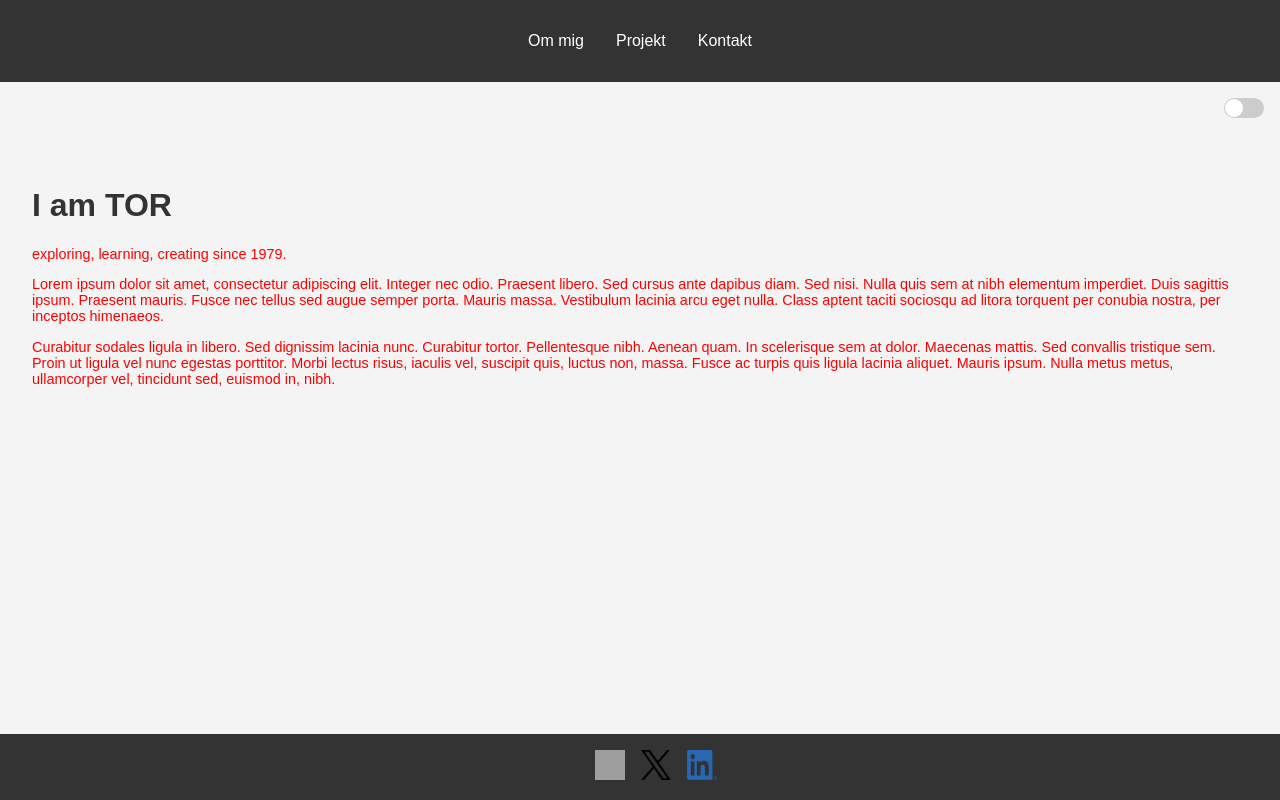
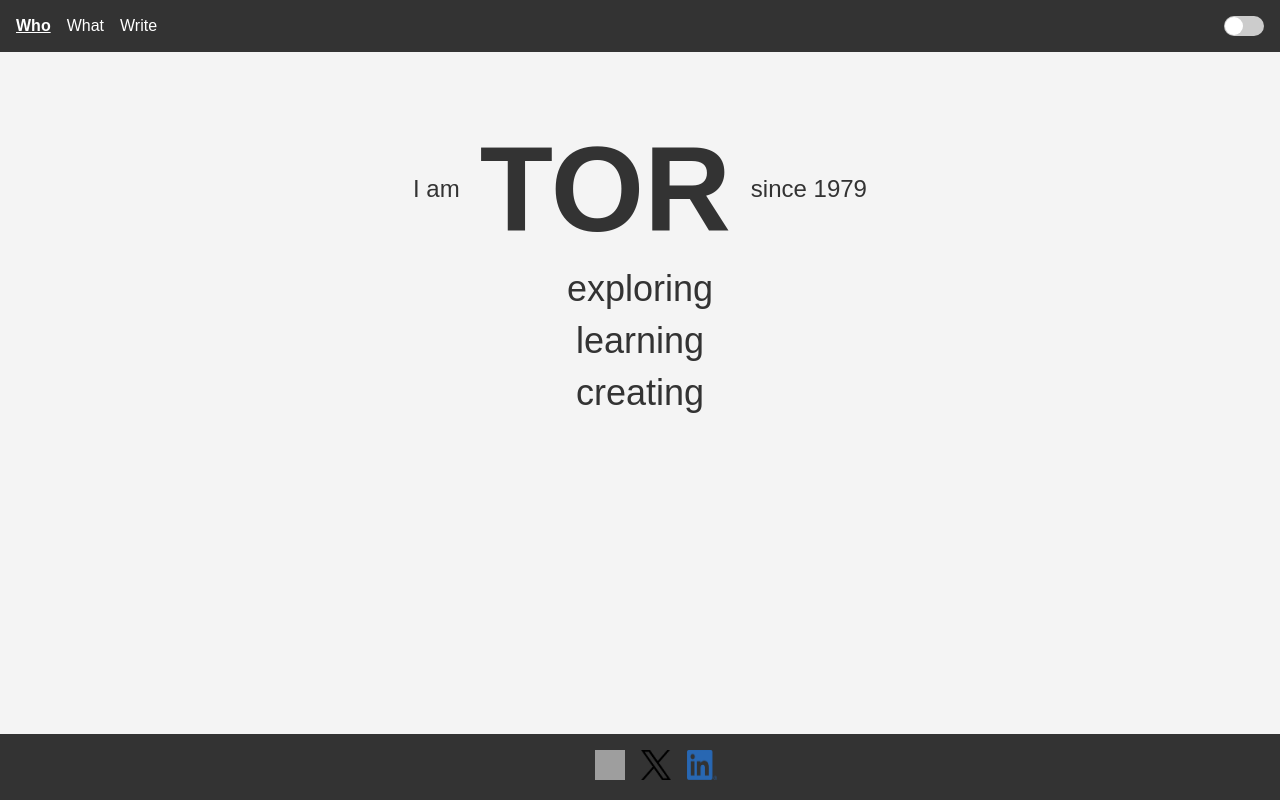
Before and after one commit to FabulousPlastic/Tor_Hogberg_FE23_individuell-examination_Frontendramverk, a React (Create React App) app: page / in a window 1280 px wide. Built offline with nearby package versions, Linux system fonts and the light colour scheme; grey boxes are pictures that could not be loaded.

Commit message:
better structure, some cleanup

```diff
--- a/src/App.css
+++ b/src/App.css
@@ -2,77 +2,6 @@ body {
   font-family: Arial, sans-serif;
   margin: 0;
   padding: 0;
-}
-
-.header {
-  background-color: #333;
-  color: white;
-  padding: 1rem;
-  text-align: center;
-}
-
-nav ul {
-  list-style: none;
-  padding: 0;
-}
-
-nav ul li {
-  display: inline;
-  margin: 0 1rem;
-}
-
-nav ul li a {
-  color: white;
-  text-decoration: none;
-}
-
-.container {
-  padding: 2rem;
-}
-
-.toggle-container {
-  display: flex;
-  justify-content: flex-end;
-  padding: 1rem;
-}
-
-.toggle-button {
-  display: flex;
-  align-items: center;
-  cursor: pointer;
-}
-
-.toggle-button input {
-  display: none;
-}
-
-.toggle-button .slider {
-  width: 40px;
-  height: 20px;
-  background-color: #ccc;
-  border-radius: 10px;
-  position: relative;
-  transition: background-color 0.2s;
-}
-
-.toggle-button .slider::before {
-  content: "";
-  position: absolute;
-  width: 18px;
-  height: 18px;
-  background-color: white;
-  border-radius: 50%;
-  top: 1px;
-  left: 1px;
-  transition: transform 0.2s;
-}
-
-.toggle-button input:checked + .slider {
-  background-color: #4caf50;
-}
-
-.toggle-button input:checked + .slider::before {
-  transform: translateX(20px);
 }
 
 /* Light Theme */
@@ -86,58 +15,3 @@ nav ul li a {
   background-color: #333;
   color: #f4f4f4;
 }
-
-form {
-  display: flex;
-  flex-direction: column;
-  max-width: 400px;
-  margin: auto;
-}
-
-input, textarea {
-  margin-bottom: 1rem;
-  padding: 0.5rem;
-  border: 1px solid #ccc;
-  border-radius: 4px;
-  background-color: #fff;
-  color: #333;
-}
-
-button {
-  padding: 0.5rem;
-  border: none;
-  border-radius: 4px;
-  background-color: #4caf50;
-  color: white;
-  cursor: pointer;
-}
-
-button:hover {
-  background-color: #45a049;
-}
-
-p {
-  color: red;
-  font-size: 0.9rem;
-}
-
-footer {
-  background-color: #333;
-  color: white;
-  text-align: center;
-  padding: 1rem;
-  position: fixed;
-  width: 100%;
-  bottom: 0;
-}
-
-.social-icons {
-  display: flex;
-  justify-content: center;
-  gap: 1rem;
-}
-
-.social-icon img {
-  width: 30px;
-  height: 30px;
-}
--- a/src/App.js
+++ b/src/App.js
@@ -1,13 +1,13 @@
 import React, { useEffect } from 'react';
 import { BrowserRouter as Router, Route, Routes } from 'react-router-dom';
 import { useSelector, useDispatch } from 'react-redux';
-import { toggleTheme, setTheme } from './themeSlice';
+import { setTheme } from './themeSlice';
 import Header from './components/Header';
-import HomePage from './pages/AboutPage';
-import ProjectsPage from './pages/ProjectsPage';
-import ContactPage from './pages/ContactPage';
+import AboutPage from './pages/AboutPage'; // "Who" page
+import ProjectsPage from './pages/ProjectsPage'; // "What" page
+import ContactPage from './pages/ContactPage'; // "Write" page
 import Footer from './components/Footer';
-import './App.css'; // Import CSS-filen
+import './App.css'; // Import CSS file
 
 const App = () => {
   const theme = useSelector((state) => state.theme.value);
@@ -21,26 +21,16 @@ const App = () => {
   }, [dispatch]);
 
   useEffect(() => {
-    document.body.className = theme; // Sätt klassnamn på body baserat på temat
+    document.body.className = theme; // Set className on body based on theme
   }, [theme]);
 
   return (
     <div className={theme}>
       <Router>
         <Header />
-        <div className="toggle-container">
-          <label className="toggle-button">
-            <input
-              type="checkbox"
-              checked={theme === 'dark'}
-              onChange={() => dispatch(toggleTheme())}
-            />
-            <span className="slider"></span>
-          </label>
-        </div>
         <div className="container">
           <Routes>
-            <Route exact path="/" element={<HomePage />} />
+            <Route exact path="/" element={<AboutPage />} />
             <Route path="/projects" element={<ProjectsPage />} />
             <Route path="/contact" element={<ContactPage />} />
           </Routes>
--- /dev/null
+++ b/src/components/Header.css
@@ -0,0 +1,78 @@
+.header {
+    display: flex;
+    justify-content: space-between;
+    align-items: center;
+    background-color: #333;
+    color: white;
+    padding: 1rem;
+  }
+
+  .header-title {
+    margin: 0;
+  }
+
+  .nav ul {
+    list-style: none;
+    padding: 0;
+    margin: 0;
+    display: flex;
+    gap: 1rem;
+  }
+
+  .nav ul li {
+    margin: 0;
+  }
+
+  .nav ul li a {
+    color: white;
+    text-decoration: none;
+  }
+
+  .nav ul li a.active {
+    font-weight: bold;
+    text-decoration: underline;
+  }
+
+  .toggle-container {
+    display: flex;
+    align-items: center;
+  }
+
+  .toggle-button {
+    display: flex;
+    align-items: center;
+    cursor: pointer;
+  }
+
+  .toggle-button input {
+    display: none;
+  }
+
+  .toggle-button .slider {
+    width: 40px;
+    height: 20px;
+    background-color: #ccc;
+    border-radius: 10px;
+    position: relative;
+    transition: background-color 0.2s;
+  }
+
+  .toggle-button .slider::before {
+    content: "";
+    position: absolute;
+    width: 18px;
+    height: 18px;
+    background-color: white;
+    border-radius: 50%;
+    top: 1px;
+    left: 1px;
+    transition: transform 0.2s;
+  }
+
+  .toggle-button input:checked + .slider {
+    background-color: #4caf50;
+  }
+
+  .toggle-button input:checked + .slider::before {
+    transform: translateX(20px);
+  }
--- a/src/components/Header.js
+++ b/src/components/Header.js
@@ -1,18 +1,46 @@
 import React from 'react';
-import { Link } from 'react-router-dom';
+import { NavLink } from 'react-router-dom';
+import { useSelector, useDispatch } from 'react-redux';
+import { toggleTheme } from '../themeSlice';
+import './Header.css'; // Import CSS file for styling
 
 const Header = () => {
+  const theme = useSelector((state) => state.theme.value);
+  const dispatch = useDispatch();
+
   return (
-    <header>
-      <nav>
+    <header className="header">
+      <nav className="nav">
         <ul>
-          <li><Link to="/">Om mig</Link></li>
-          <li><Link to="/projects">Projekt</Link></li>
-          <li><Link to="/contact">Kontakt</Link></li>
+          <li>
+            <NavLink exact to="/" activeClassName="active">
+              Who
+            </NavLink>
+          </li>
+          <li>
+            <NavLink to="/projects" activeClassName="active">
+              What
+            </NavLink>
+          </li>
+          <li>
+            <NavLink to="/contact" activeClassName="active">
+              Write
+            </NavLink>
+          </li>
         </ul>
       </nav>
+      <div className="toggle-container">
+        <label className="toggle-button">
+          <input
+            type="checkbox"
+            checked={theme === 'dark'}
+            onChange={() => dispatch(toggleTheme())}
+          />
+          <span className="slider"></span>
+        </label>
+      </div>
     </header>
   );
-}
+};
 
 export default Header;
--- /dev/null
+++ b/src/pages/AboutPage.css
@@ -0,0 +1,33 @@
+.about-container {
+    text-align: center;
+    margin-top: 50px;
+  }
+
+  .intro {
+    display: flex;
+    justify-content: center;
+    align-items: center;
+    position: relative;
+  }
+
+  .large-text {
+    font-size: 120px;
+    font-weight: bold;
+    margin: 0 20px;
+    position: relative;
+    color: currentColor;
+  }
+
+  .masked-text {
+    font-size: 24px;
+    position: relative;
+    color: currentColor;
+    /* mask: url(#text-mask);
+    -webkit-mask: url(#text-mask); */
+  }
+
+  .description {
+    font-size: 36px;
+    margin: 10px 0;
+    color: currentColor;
+  }
--- a/src/pages/AboutPage.js
+++ b/src/pages/AboutPage.js
@@ -1,14 +1,27 @@
 import React from 'react';
+import './AboutPage.css';
 
-const HomePage = () => {
+const AboutPage = () => {
   return (
-    <div>
-      <h1>I am TOR</h1>
-      <p>exploring, learning, creating since 1979.</p>
-      <p>Lorem ipsum dolor sit amet, consectetur adipiscing elit. Integer nec odio. Praesent libero. Sed cursus ante dapibus diam. Sed nisi. Nulla quis sem at nibh elementum imperdiet. Duis sagittis ipsum. Praesent mauris. Fusce nec tellus sed augue semper porta. Mauris massa. Vestibulum lacinia arcu eget nulla. Class aptent taciti sociosqu ad litora torquent per conubia nostra, per inceptos himenaeos.</p>
-      <p>Curabitur sodales ligula in libero. Sed dignissim lacinia nunc. Curabitur tortor. Pellentesque nibh. Aenean quam. In scelerisque sem at dolor. Maecenas mattis. Sed convallis tristique sem. Proin ut ligula vel nunc egestas porttitor. Morbi lectus risus, iaculis vel, suscipit quis, luctus non, massa. Fusce ac turpis quis ligula lacinia aliquet. Mauris ipsum. Nulla metus metus, ullamcorper vel, tincidunt sed, euismod in, nibh.</p>
+    <div className="about-container">
+      <svg width="0" height="0">
+        <defs>
+          <mask id="text-mask">
+            <rect width="100%" height="100%" fill="white" />
+            <text x="50%" y="50%" dy=".35em" textAnchor="middle" fontSize="120" fontWeight="bold" fill="black">TOR</text>
+          </mask>
+        </defs>
+      </svg>
+      <div className="intro">
+        <span className="masked-text">I am</span>
+        <span className="large-text">TOR</span>
+        <span className="masked-text">since 1979</span>
+      </div>
+      <p className="description">exploring</p>
+      <p className="description">learning</p>
+      <p className="description">creating</p>
     </div>
   );
-}
+};
 
-export default HomePage;
+export default AboutPage;
--- /dev/null
+++ b/src/pages/ContactPage.css
@@ -0,0 +1,31 @@
+form {
+    display: flex;
+    flex-direction: column;
+    max-width: 400px;
+    margin: auto;
+  }
+
+  input, textarea {
+    margin-bottom: 1rem;
+    padding: 0.5rem;
+    border: 1px solid #ccc;
+    border-radius: 4px;
+    background-color: #fff;
+    color: #333;
+  }
+
+  button {
+    padding: 0.5rem;
+    border: none;
+    border-radius: 4px;
+    background-color: #4caf50;
+    color: white;
+    cursor: pointer;
+  }
+
+  button:hover {
+    background-color: #45a049;
+  } p {
+    color: gray;
+    font-size: 0.9rem;
+  }
--- a/src/pages/ContactPage.js
+++ b/src/pages/ContactPage.js
@@ -1,5 +1,5 @@
 import React, { useState } from 'react';
-
+import './ContactPage.css';
 const ContactPage = () => {
   const [formData, setFormData] = useState({ name: '', email: '', message: '' });
   const [errors, setErrors] = useState({});
```
